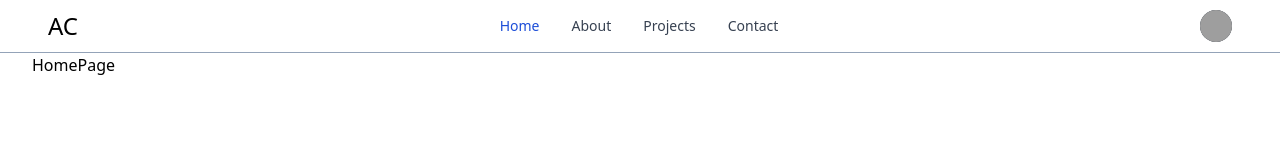
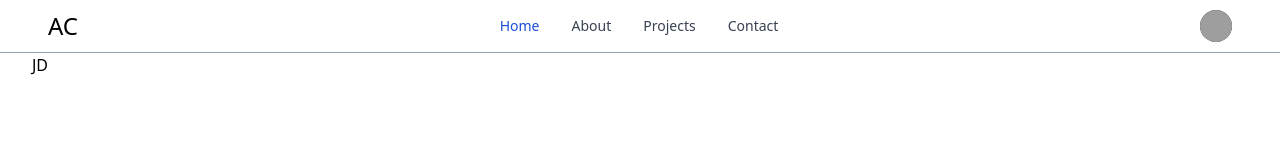
Before and after one commit to Anjani-ch/anjanichapparapu.com, a React (Create React App) app: page / in a window 1280 px wide. Shown: the top 160 px of the page. Built offline with nearby package versions, Linux system fonts and the light colour scheme; grey boxes are pictures that could not be loaded.

Commit message:
temp change home

```diff
--- a/src/pages/HomePage.js
+++ b/src/pages/HomePage.js
@@ -2,7 +2,7 @@ import React from 'react';
 
 function HomePage() {
   return (
-    <div>HomePage</div>
+    <h1>JD</h1>
   )
 }
 
```
